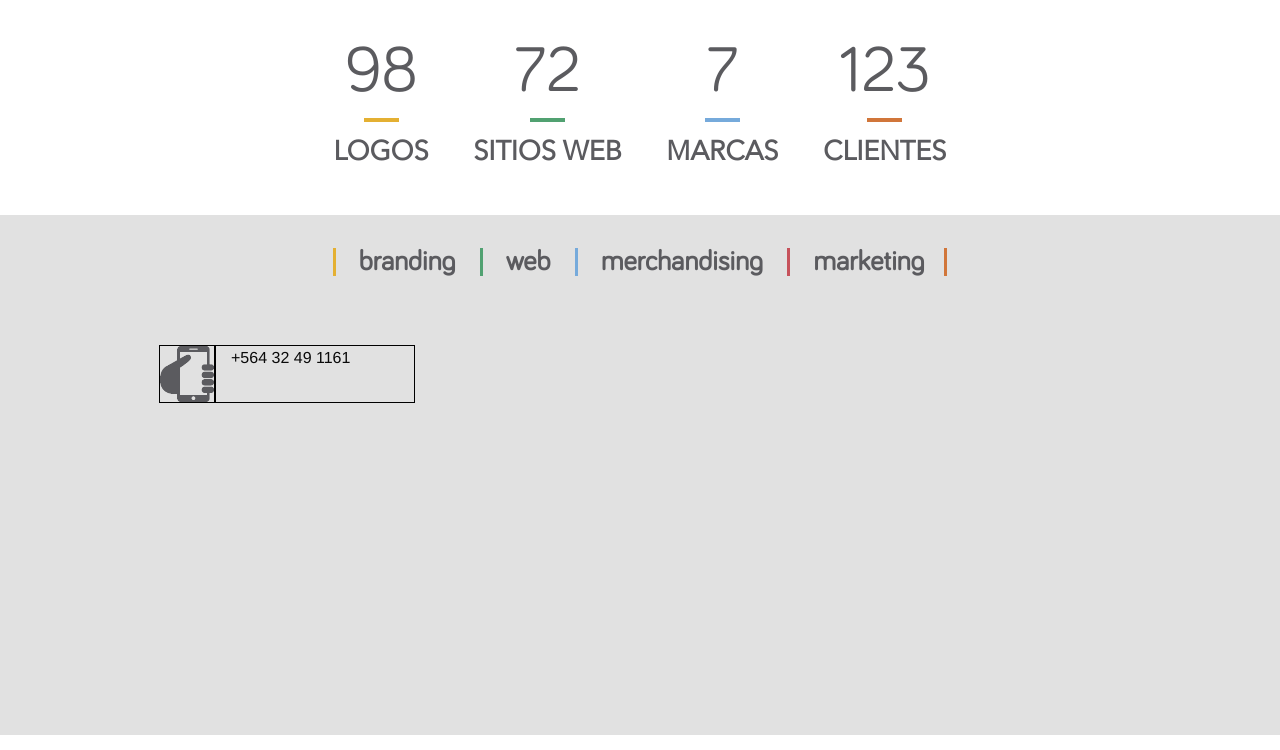
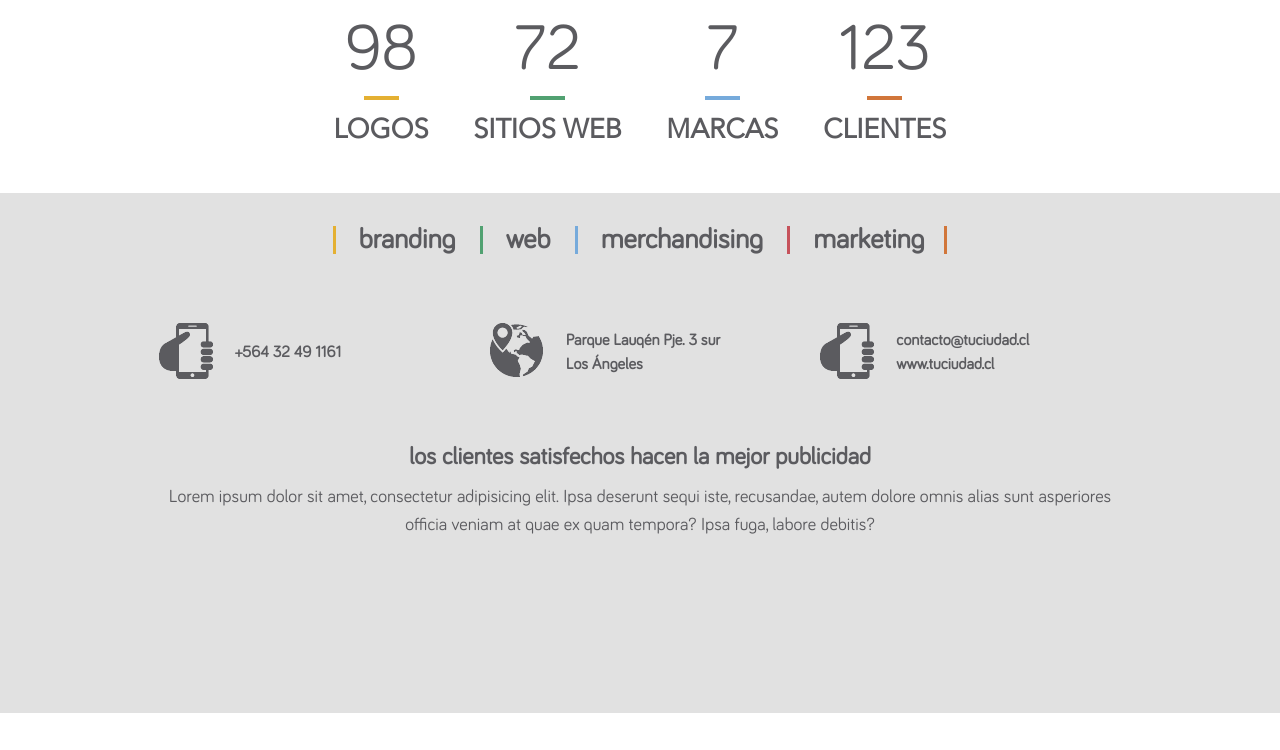
Before and after one commit to jonathanpadilla/web-tuciudad, a plain HTML site: page origen.html in a window 1280 px wide. Shown: the part 1121-1871 px from the top of the page. Drawn offline with Linux system fonts and the light colour scheme.

Commit message:
edicion origen

```diff
--- a/css/app.css
+++ b/css/app.css
@@ -36,6 +36,19 @@
 #header{
 	height: 178px;
 	background-color: #2c2c2c;
+}
+
+h3{
+	font-family: "AvenirNextLTPro-Regular";
+	font-weight: bold;
+	font-size: 24px;
+	color: #5b5b5f;
+}
+
+p{
+	font-family: "AvenirNextLTPro-Regular";
+	font-size: 18px;
+	color: #5b5b5f;
 }
 
 /*********** HEADER ***********/
@@ -120,7 +133,6 @@
 .slogan h3{
 	font-size: 30px;
 	color: #5b5b5f;
-	margin-bottom: 30px;
 	font-weight: bold;
 	font-family: "Barion-Regular";
 }
@@ -236,22 +248,27 @@
 
 .info-contacto-origen{
 	margin-top: 60px;
+	margin-bottom: 60px;
 }
 
 .info-contacto-origen .info-contacto-img{
-	border: 1px solid black;
 	width: 56px;
 }
 
 .info-contacto-origen .info-contacto-text{
-	border: 1px solid black;
 	width: 200px;
 	height: 58px;
-	padding-left: 15px;
+	padding-left: 20px;
+	display: table;
 }
 
 .info-contacto-origen .info-contacto-text span{
-	position:absolute;
+	vertical-align: middle;
+    display: table-cell;
+    font-family: "AvenirNextLTPro-Regular";
+	font-weight: bold;
+	color: #5b5b5f;
+	font-size: 16px;
 }
 
 /*********** QUERIES ***********/
--- a/origen.html
+++ b/origen.html
@@ -170,16 +170,32 @@
 										<span>+564 32 49 1161</span>
 									</div>
 								</div>
-								<!-- <div class="medium-4 columns text-center">
-									<img src="image/icono-direccion.png" alt="direccion">
-									<span>Parque Lauqén Pje. 3 sur Los Ángeles</span>
+								<div class="medium-4 columns clearfix">
+									<div class="info-contacto-img float-left">
+										<img src="image/icono-direccion.png" alt="telefono">
+									</div>
+									<div class="info-contacto-text float-left">
+										<span>Parque Lauqén Pje. 3 sur Los Ángeles</span>
+									</div>
 								</div>
-								<div class="medium-4 columns text-center">
-									<img src="image/icono-correo.png" alt="telefono">
-									<span>contacto@tuciudad.cl www.tuciudad.cl</span>
-								</div> -->
+								<div class="medium-4 columns clearfix">
+									<div class="info-contacto-img float-left">
+										<img src="image/icono-fono.png" alt="telefono">
+									</div>
+									<div class="info-contacto-text float-left">
+										<span>contacto@tuciudad.cl www.tuciudad.cl</span>
+									</div>
+								</div>
 							</div>
 						</div>
+
+						<div class="row">
+							<div class="medium-12 columns text-center">
+								<h3>los clientes satisfechos hacen la mejor publicidad</h3>
+								<p>Lorem ipsum dolor sit amet, consectetur adipisicing elit. Ipsa deserunt sequi iste, recusandae, autem dolore omnis alias sunt asperiores officia veniam at quae ex quam tempora? Ipsa fuga, labore debitis?</p>
+							</div>
+						</div>
+
 					</div>
 				</div>
 			</div>
```
